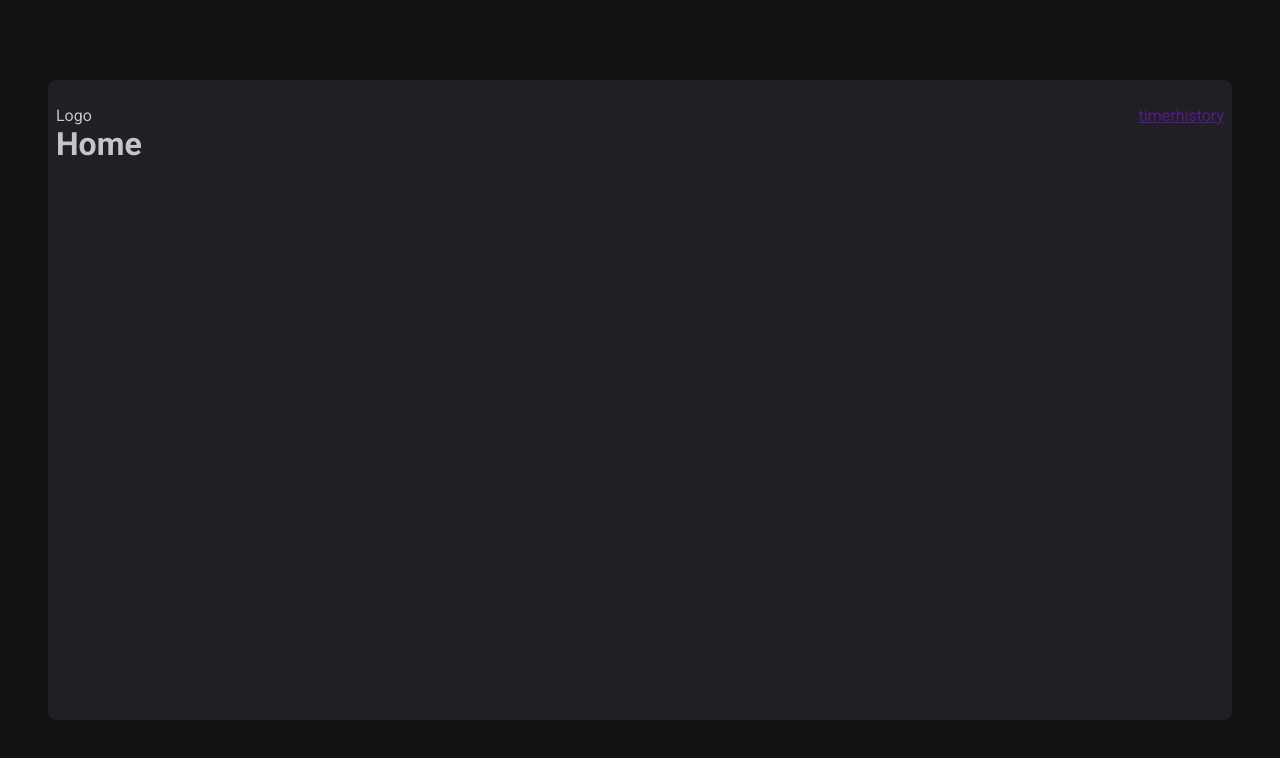
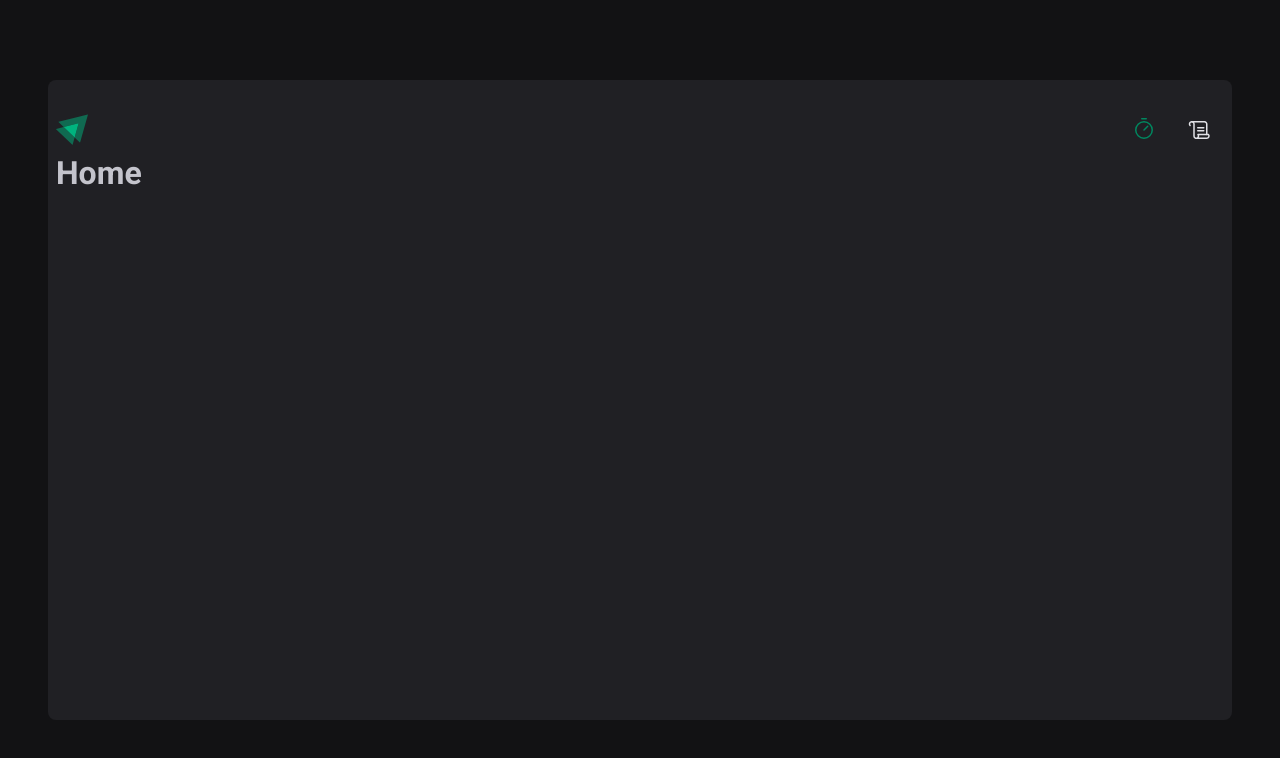
Before and after one commit to marcos-santan4/02-Ignite-Timer, a React (Vite) app: page / in a window 1280 px wide. Shown: the top 758 px of the page. Built offline with nearby package versions, Linux system fonts and the light colour scheme.

Commit message:
feat: add new styles to head

```diff
--- a/src/components/Header/index.tsx
+++ b/src/components/Header/index.tsx
@@ -1,12 +1,24 @@
 import { HeaderContainer } from './styles'
+
+import logoIgnite from '../../assets/logo-ignite.svg'
+import { Scroll, Timer } from 'phosphor-react'
+import { NavLink } from 'react-router-dom'
 
 export function Header() {
   return (
     <HeaderContainer>
-      <span>Logo</span>
+      <img
+        src={logoIgnite}
+        alt="Dois triângulos verdes sobrepostos que representam a logo do ignite"
+      />
       <nav>
-        <a href="">timer</a>
-        <a href="">history</a>
+        <NavLink to="/" title="Timer">
+          {' '}
+          <Timer size={24} />
+        </NavLink>
+        <NavLink to="/history" title="Histórico">
+          <Scroll size={24} />
+        </NavLink>
       </nav>
     </HeaderContainer>
   )
--- a/src/components/Header/styles.ts
+++ b/src/components/Header/styles.ts
@@ -4,4 +4,31 @@
   display: flex;
   align-items: center;
   justify-content: space-between;
+
+  nav {
+    display: flex;
+    gap: 0.5rem;
+
+    a {
+      width: 3rem;
+      height: 3rem;
+
+      display: flex;
+      justify-content: center;
+      align-items: center;
+
+      color: ${(props) => props.theme['gray-100']};
+
+      border-top: 3px solid transparent;
+      border-bottom: 3px solid transparent;
+
+      &:hover {
+        border-bottom: 3px solid ${(props) => props.theme['green-500']};
+      }
+
+      &.active {
+        color: ${(props) => props.theme['green-500']};
+      }
+    }
+  }
 `
```
Also changed, not shown: src/assets/logo-ignite.svg (added).
